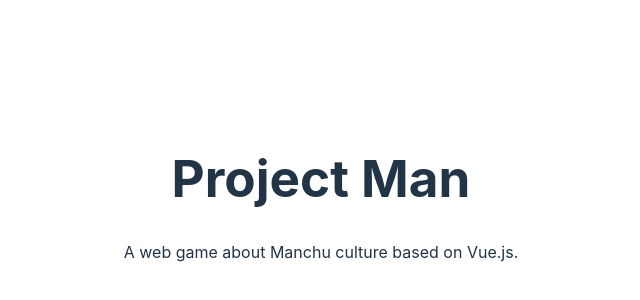
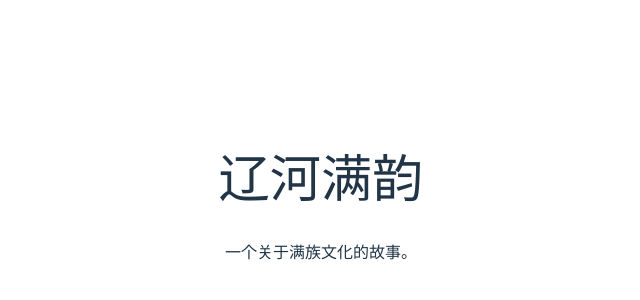
Before and after one commit to saurlax/riverechoes, a Vue app: page / in a window 1280 px wide. Shown: the part 202-502 px from the top of the page, without its empty margins (319-959 px from the left). Built offline with nearby package versions, Linux system fonts and the light colour scheme.

Commit message:
refactor: rename project

```diff
--- a/index.html
+++ b/index.html
@@ -4,7 +4,7 @@
     <meta charset="UTF-8" />
     <link rel="icon" type="image/svg+xml" href="/vite.svg" />
     <meta name="viewport" content="width=device-width, initial-scale=1.0" />
-    <title>Project Man</title>
+    <title>辽河满韵</title>
   </head>
   <body>
     <div id="app"></div>
--- a/package.json
+++ b/package.json
@@ -1,5 +1,5 @@
 {
-  "name": "manproj",
+  "name": "riverechoes",
   "private": true,
   "version": "0.0.0",
   "type": "module",
--- a/src/App.vue
+++ b/src/App.vue
@@ -2,8 +2,8 @@
 </script>
 
 <template>
-  <h1>Project Man</h1>
-  <p>A web game about Manchu culture based on Vue.js.</p>
+  <h1>辽河满韵</h1>
+  <p>一个关于满族文化的故事。</p>
 </template>
 
 <style scoped></style>
```
Also changed, not shown: 1 other file (tests, documents, lock files or other folders).
